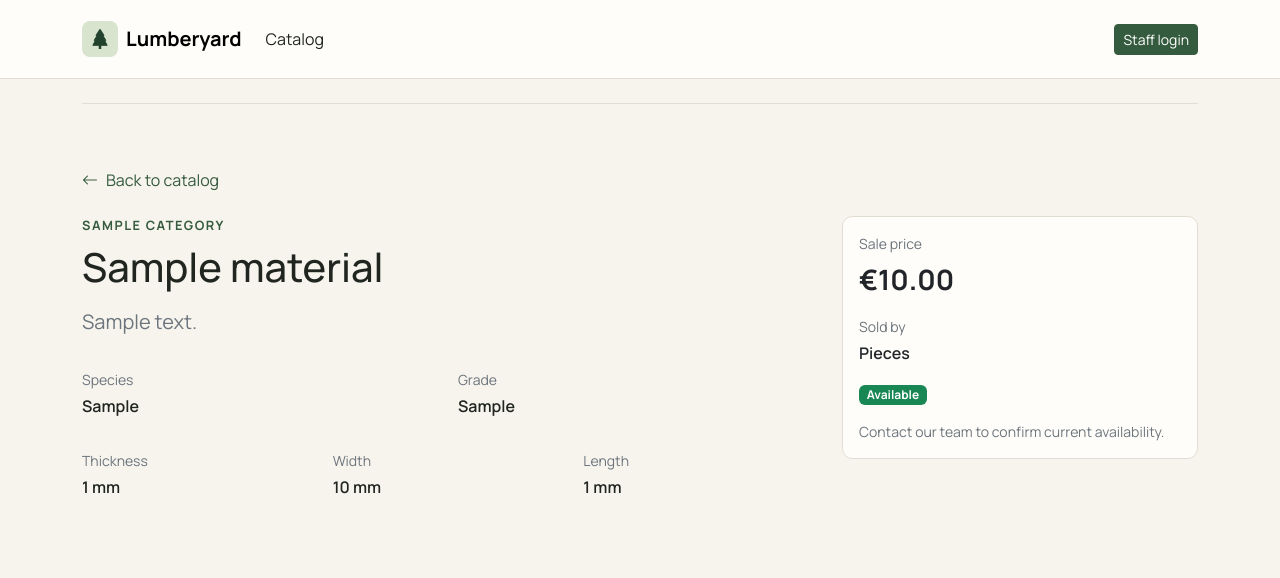
After one commit to 2d1Corp/lumberyard, a Django app: page /catalog/1/ in a window 1280 px wide. The commit adds this page. Shown: the top 578 px of the page. Run offline with Django 5.2, Linux system fonts and the light colour scheme; tables that the repository leaves empty hold one stand-in row (values such as "Sample post").

Commit message:
Add public material detail

```diff
--- /dev/null
+++ b/lumberyard/templates/lumberyard/public_material_detail.html
@@ -0,0 +1,104 @@
+{% extends "lumberyard/public_base.html" %}
+
+{% block title %}{{ material.name }} | Lumberyard{% endblock %}
+
+{% block content %}
+  <section class="public-section">
+    <a
+        href="{% url 'public-material-list' %}"
+        class="d-inline-flex align-items-center gap-2 mb-4 text-decoration-none"
+    >
+      <i class="bi bi-arrow-left"></i>
+      Back to catalog
+    </a>
+
+    <div class="row g-4">
+      <div class="col-lg-8">
+        <p class="public-hero-eyebrow mb-2">
+          {{ material.category.name }}
+        </p>
+
+        <h1 class="mb-3">{{ material.name }}</h1>
+
+        {% if material.description %}
+          <p class="lead text-secondary">
+            {{ material.description|linebreaksbr }}
+          </p>
+        {% endif %}
+
+        <div class="row g-3 mt-2">
+          {% if material.species %}
+            <div class="col-sm-6">
+              <p class="text-secondary small mb-1">Species</p>
+              <p class="fw-semibold">{{ material.species }}</p>
+            </div>
+          {% endif %}
+
+          {% if material.grade %}
+            <div class="col-sm-6">
+              <p class="text-secondary small mb-1">Grade</p>
+              <p class="fw-semibold">{{ material.grade }}</p>
+            </div>
+          {% endif %}
+
+          {% if material.thickness_mm %}
+            <div class="col-sm-4">
+              <p class="text-secondary small mb-1">Thickness</p>
+              <p class="fw-semibold">
+                {{ material.thickness_mm }} mm
+              </p>
+            </div>
+          {% endif %}
+
+          {% if material.width_mm %}
+            <div class="col-sm-4">
+              <p class="text-secondary small mb-1">Width</p>
+              <p class="fw-semibold">
+                {{ material.width_mm }} mm
+              </p>
+            </div>
+          {% endif %}
+
+          {% if material.length_mm %}
+            <div class="col-sm-4">
+              <p class="text-secondary small mb-1">Length</p>
+              <p class="fw-semibold">
+                {{ material.length_mm }} mm
+              </p>
+            </div>
+          {% endif %}
+        </div>
+      </div>
+
+      <div class="col-lg-4">
+        <aside class="card">
+          <div class="card-body">
+            <p class="text-secondary small mb-1">Sale price</p>
+            <p class="fs-3 fw-bold mb-3">
+              €{{ material.sale_price }}
+            </p>
+
+            <p class="text-secondary small mb-1">Sold by</p>
+            <p class="fw-semibold mb-3">
+              {{ material.get_unit_display }}
+            </p>
+
+            {% if material.total_stock %}
+              <span class="badge text-bg-success">
+                Available
+              </span>
+            {% else %}
+              <span class="badge text-bg-secondary">
+                Contact us
+              </span>
+            {% endif %}
+
+            <p class="small text-secondary mt-3 mb-0">
+              Contact our team to confirm current availability.
+            </p>
+          </div>
+        </aside>
+      </div>
+    </div>
+  </section>
+{% endblock %}
--- a/lumberyard/urls.py
+++ b/lumberyard/urls.py
@@ -131,5 +131,10 @@ urlpatterns = [
         "catalog/",
         views.PublicMaterialListView.as_view(),
         name="public-material-list",
-    )
+    ),
+    path(
+        "catalog/<int:pk>/",
+        views.PublicMaterialDetailView.as_view(),
+        name="public-material-detail",
+    ),
 ]
--- a/lumberyard/views.py
+++ b/lumberyard/views.py
@@ -400,3 +400,17 @@ class PublicMaterialListView(ListView):
             "category", ""
         ).strip()
         return context
+
+
+class PublicMaterialDetailView(DetailView):
+    model = Material
+    template_name = "lumberyard/public_material_detail.html"
+    context_object_name = "material"
+
+    queryset = (
+        Material.objects
+        .select_related("category")
+        .annotate(
+            total_stock=Sum("stock_balances__quantity")
+        )
+    )
```
Also changed, not shown: lumberyard/templates/lumberyard/public_material_list.html (+8 -2 lines), lumberyard/tests.py (+92 -0 lines).
